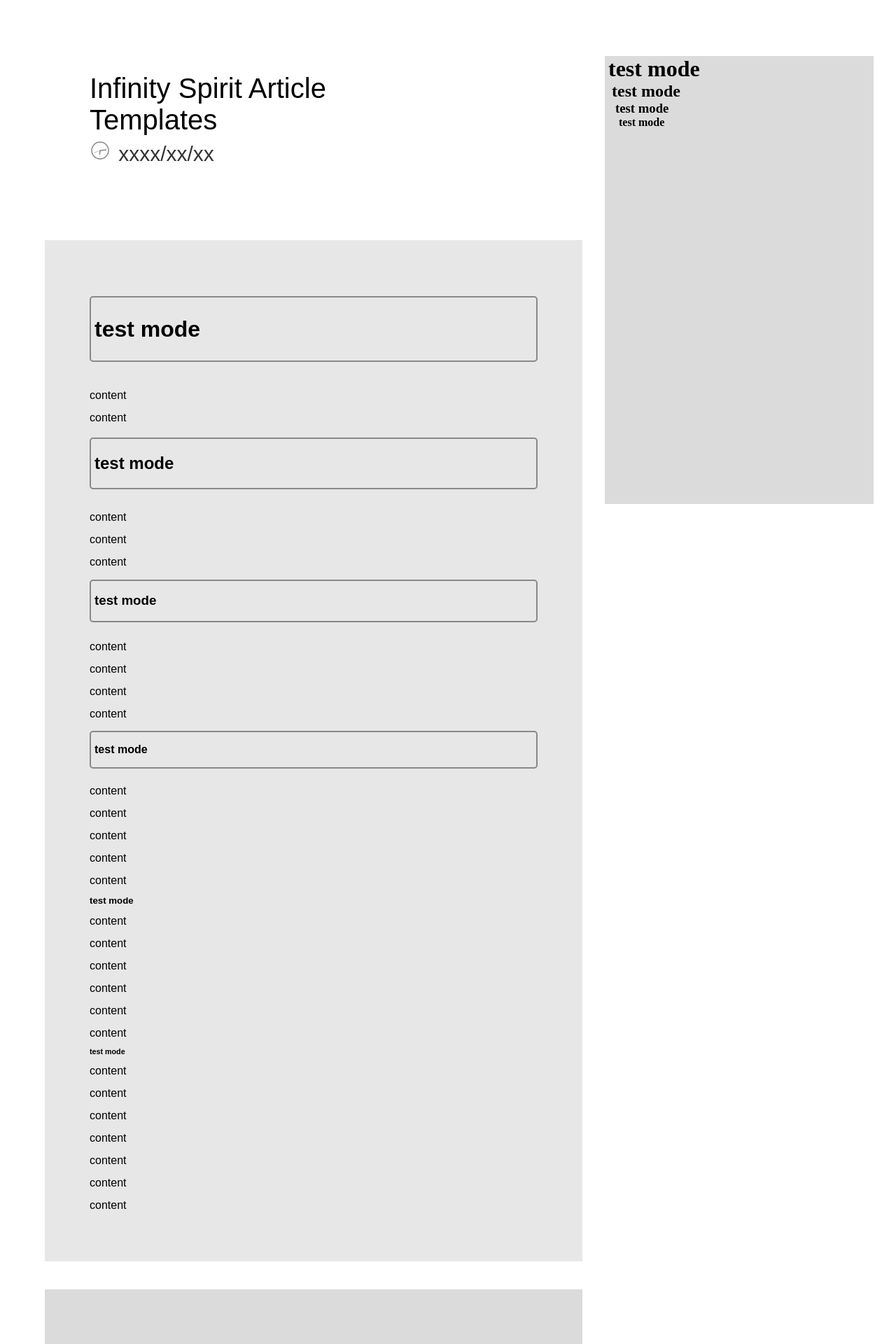
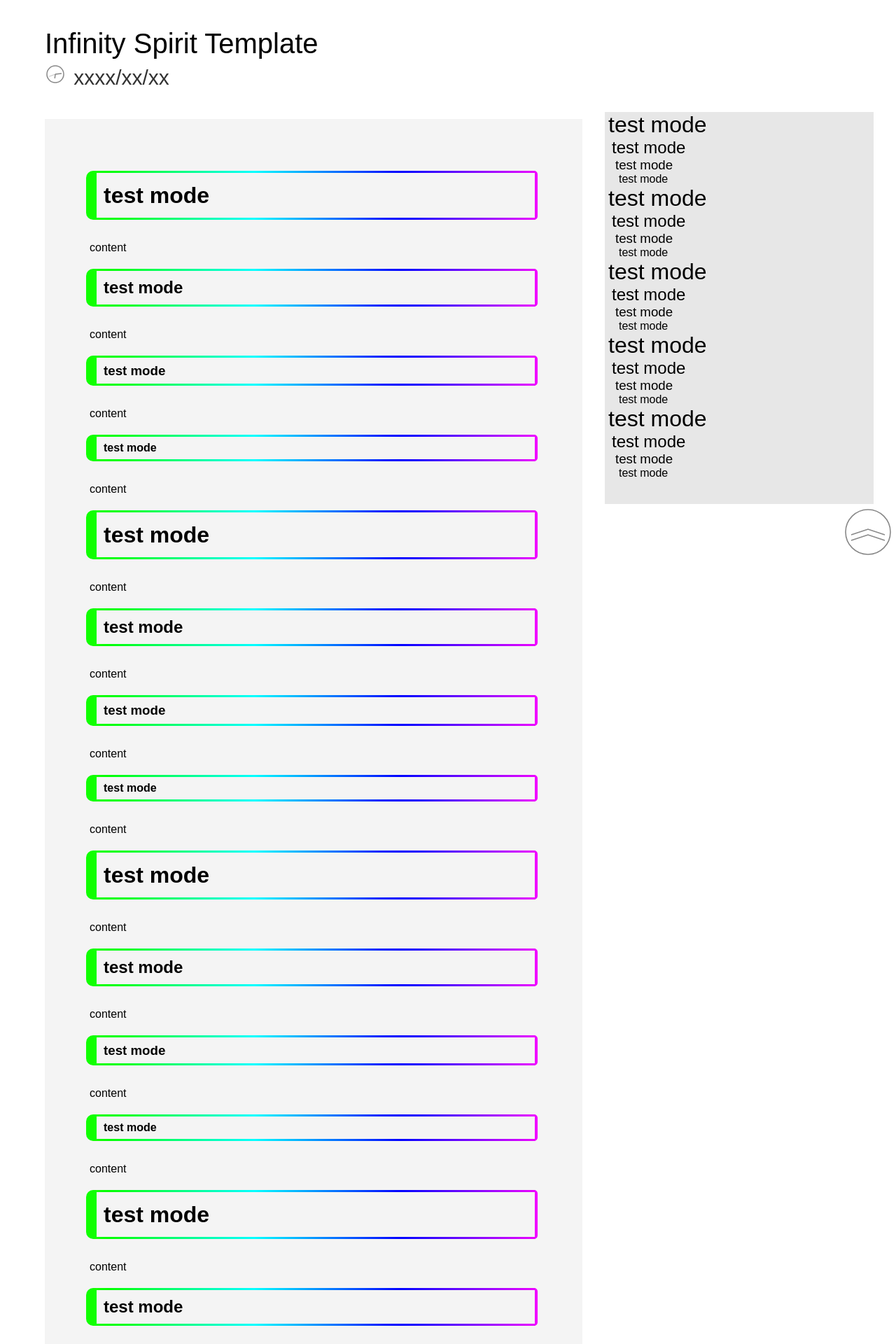
Before and after one commit to The-Infinitys/InfinitySpirit-blog, a Python web app: template InfinitySpirit/template/index.html in a window 1280 px wide. Shown: the top 1920 px of the page at 70% size. Run offline with Jinja, Linux system fonts and the light colour scheme; the template is opened without the code that fills it, so the values that code supplies are empty.

Commit message:
InfinitySpirit blogのアップデート

```diff
--- a/InfinitySpirit/__main__.py
+++ b/InfinitySpirit/__main__.py
@@ -11,7 +11,7 @@
         print("∞" * 9 + " made by The Infinity's" + "∞" * 9)
         print("∞" * 41)
 
-    if not os.path.isfile("InfinitySpirit.infinity"):
+    if not os.path.isfile("InfinitySpirit/InfinitySpirit.infinity"):
         print("InfinitySpirit Error: Invalid Current Directory")
         return 1
 
--- a/InfinitySpirit/template/index.html
+++ b/InfinitySpirit/template/index.html
@@ -3,16 +3,16 @@
   <head>
     <meta charset="UTF-8" />
     <meta name="viewport" content="width=device-width, initial-scale=1.0" />
-    <title><InfinitySpiritMetaTitle>test</InfinitySpiritMetaTitle></title>
+    <title>
+      <InfinitySpiritTitle>Infinity Spirit Template</InfinitySpiritTitle>
+    </title>
     <link rel="stylesheet" href="../../InfinitySpirit/template/style.css" />
     <script defer src="../../InfinitySpirit/template/script.js"></script>
   </head>
   <body>
     <div class="article-body">
       <div class="article-title">
-        <InfinitySpiritArticleTitle>
-          Infinity Spirit Article Templates
-        </InfinitySpiritArticleTitle>
+        <InfinitySpiritTitle>Infinity Spirit Template</InfinitySpiritTitle>
         <br />
         <svg
           class="clock-watch"
@@ -29,7 +29,7 @@
           </g>
           <g class="Infinity-clock_hands">
             <path d="M50 50,L50 20 Z" />
-            <path d="M50 50,L70 70 Z" />
+            <path d="M50 50,L60 60 Z" />
           </g>
         </svg>
         <InfinitySpiritDate>xxxx/xx/xx</InfinitySpiritDate>
@@ -38,41 +38,56 @@
         <InfinitySpiritContent>
           <h1>test mode</h1>
           <p>content</p>
+          <h2>test mode</h2>
+          <p>content</p>
+          <h3>test mode</h3>
+          <p>content</p>
+          <h4>test mode</h4>
+          <p>content</p>
+          <h1>test mode</h1>
           <p>content</p>
           <h2>test mode</h2>
           <p>content</p>
+          <h3>test mode</h3>
           <p>content</p>
+          <h4>test mode</h4>
+          <p>content</p>
+          <h1>test mode</h1>
+          <p>content</p>
+          <h2>test mode</h2>
           <p>content</p>
           <h3>test mode</h3>
           <p>content</p>
+          <h4>test mode</h4>
           <p>content</p>
+          <h1>test mode</h1>
           <p>content</p>
+          <h2>test mode</h2>
+          <p>content</p>
+          <h3>test mode</h3>
           <p>content</p>
           <h4>test mode</h4>
           <p>content</p>
+          <h1>test mode</h1>
           <p>content</p>
+          <h2>test mode</h2>
           <p>content</p>
+          <h3>test mode</h3>
           <p>content</p>
-          <p>content</p>
-          <h5>test mode</h5>
-          <p>content</p>
-          <p>content</p>
-          <p>content</p>
-          <p>content</p>
-          <p>content</p>
-          <p>content</p>
-          <h6>test mode</h6>
-          <p>content</p>
-          <p>content</p>
-          <p>content</p>
-          <p>content</p>
-          <p>content</p>
-          <p>content</p>
+          <h4>test mode</h4>
           <p>content</p>
         </InfinitySpiritContent>
       </div>
       <div class="article-index"></div>
-      <div class="articles-recommended"></div>
+      <div class="articles-recommended">
+        <button>
+          <img src="../../InfinitySpirit/template/image/loading.svg" alt="" />
+          <div>
+            <h1>THE INFINITYS BELIEVE THE INFINITY</h1>
+            <p>date:2024/07/07</p>
+          </div>
+        </button>
+      </div>
     </div>
   </body>
 </html>
--- a/InfinitySpirit/template/style.css
+++ b/InfinitySpirit/template/style.css
@@ -1,6 +1,10 @@
 * {
   margin: 0;
   padding: 0;
+}
+
+body {
+  background-color: var(--infinityspirit-back);
 }
 
 :root {
@@ -13,15 +17,27 @@
     --infinityspirit-back: black;
     --infinityspirit-text: white;
   }
+
+  a {
+    color: aqua;
+  }
 }
 
 .article-body {
   width: 100%;
   padding-top: 5vh;
-  background-color: var(--infinityspirit-back);
   color: var(--infinityspirit-text);
 }
 
+#go-top {
+  position: fixed;
+  bottom: 0;
+  right: 0;
+  width: 10vh;
+  height: 10vh;
+  background: none;
+  border: none;
+}
 
 .article-content {
   line-height: 2;
@@ -30,7 +46,12 @@
   margin-left: 5%;
   padding: 5%;
   height: auto;
-  background: color-mix(in srgb, var(--infinityspirit-back), #888 20%);
+  background:
+    color-mix(in srgb,
+      color-mix(in srgb,
+        var(--infinityspirit-back),
+        #888 10%),
+      transparent 10%);
   color: var(--infinityspirit-text);
 }
 
@@ -38,30 +59,59 @@
 .article-content h2,
 .article-content h3,
 .article-content h4 {
-  border: 2px solid #888;
+  line-height: 2;
+  padding-left: 10px;
+  margin: 10px 0 20px -5px;
+  border-radius: 10px 5px 5px 10px;
+  border-left: 15px solid;
+  animation: article-h-borders 5s linear infinite;
+}
+
+.article-content h5,
+.article-content h6,
+.article-content p {
+  font-weight: 500;
+}
+
+.article-content h1::before,
+.article-content h2::before,
+.article-content h3::before,
+.article-content h4::before,
+.article-content h1::after,
+.article-content h2::after,
+.article-content h3::after,
+.article-content h4::after {
+  background: linear-gradient(to right, #f00, #ff0, #0f0, #0ff, #00f, #f0f, #f00) 0 / 200%;
+  content: "";
+  display: block;
+  width: calc(100% + 12px);
   border-radius: 5px;
-  padding: 5px;
-  line-height: 2.5;
-  margin-top: 0.5em;
-  margin-bottom: 1em;
-  box-sizing: border-box;
+  height: 3px;
+  position: relative;
+  left: -11px;
+  animation: border-back-animation linear 5s infinite;
+}
+
+.article-content table {
+  border-collapse: collapse;
+  border: solid 2px var(--infinityspirit-text);
+}
+
+.article-content th,
+.article-content td {
+  border: solid 2px var(--infinityspirit-text);
 }
 
 .article-title {
   font-family: "Noto-Sans", Arial, Helvetica, sans-serif;
   text-wrap: wrap;
-  text-overflow: clip;
-  width: 50%;
+  width: 60vw;
   margin-left: 5%;
   margin-bottom: 5vh;
-  padding: 5%;
   height: auto;
+  text-wrap: wrap;
   font-size: 40px;
   box-sizing: border-box;
-}
-
-InfinitySpiritArticleTitle {
-  font-size: 40px;
 }
 
 .clock-watch {
@@ -79,25 +129,32 @@
   bottom: 10vh;
   left: 67.5vw;
   width: 30vw;
-  height: 80vh;
+  height: 70vh;
   margin-left: 1px;
-  background-color: color-mix(in srgb, var(--infinityspirit-back), #888 30%);
+  font-family: sans-serif;
+  overflow-x: hidden;
+  overflow-y: scroll;
+  background-color: color-mix(in srgb, #888, transparent 80%);
 }
 
 .article-index h1 {
   margin-left: 5px;
+  font-weight: 400;
 }
 
 .article-index h2 {
   margin-left: 10px;
+  font-weight: 400;
 }
 
 .article-index h3 {
   margin-left: 15px;
+  font-weight: 400;
 }
 
 .article-index h4 {
   margin-left: 20px;
+  font-weight: 400;
 }
 
 
@@ -161,4 +236,147 @@
   .articles-recommended {
     margin-top: 5vh;
   }
+
+  .articles-recommended>button>div h1,
+  .articles-recommended>button>div p {
+    font-size: 1.2vw;
+  }
+
 }
+
+.article-content h5,
+.article-content h6,
+.article-content p {
+  line-height: 2.5;
+}
+
+@keyframes article-h-borders {
+  0% {
+    border-left: 15px solid #f00;
+    border-right: 4px solid #0ff;
+  }
+
+  17% {
+    border-left: 15px solid #ff0;
+    border-right: 4px solid #00f;
+  }
+
+  33% {
+    border-left: 15px solid #0f0;
+    border-right: 4px solid #f0f;
+  }
+
+  50% {
+    border-left: 15px solid #0ff;
+    border-right: 4px solid #f00;
+  }
+
+  67% {
+    border-left: 15px solid #00f;
+    border-right: 4px solid #ff0;
+  }
+
+  83% {
+    border-left: 15px solid #f0f;
+    border-right: 4px solid #0f0;
+  }
+
+  100% {
+    border-left: 15px solid #f00;
+    border-right: 4px solid #0ff;
+  }
+}
+
+@keyframes border-back-animation {
+  0% {
+    background-position-x: 0%;
+  }
+
+  100% {
+    background-position-x: 200%;
+  }
+}
+
+.article-content h1,
+.article-content h2,
+.article-content h3,
+.article-content h4 {
+  line-height: 2;
+  padding-left: 10px;
+  margin: 10px 0 20px -5px;
+  border-radius: 10px 5px 5px 10px;
+  border-left: 15px solid;
+  animation: article-h-borders 5s linear infinite;
+}
+
+.article-content h5,
+.article-content h6,
+.article-content p {
+  font-weight: 500;
+}
+
+.article-content h1::before,
+.article-content h2::before,
+.article-content h3::before,
+.article-content h4::before,
+.article-content h1::after,
+.article-content h2::after,
+.article-content h3::after,
+.article-content h4::after {
+  background: linear-gradient(to right, #f00, #ff0, #0f0, #0ff, #00f, #f0f, #f00) 0 / 200%;
+  content: "";
+  display: block;
+  width: calc(100% + 12px);
+  border-radius: 5px;
+  height: 3px;
+  position: relative;
+  left: -11px;
+  animation: border-back-animation linear 5s infinite;
+}
+
+@keyframes article-h-borders {
+  0% {
+    border-left: 15px solid #f00;
+    border-right: 4px solid #0ff;
+  }
+
+  17% {
+    border-left: 15px solid #ff0;
+    border-right: 4px solid #00f;
+  }
+
+  33% {
+    border-left: 15px solid #0f0;
+    border-right: 4px solid #f0f;
+  }
+
+  50% {
+    border-left: 15px solid #0ff;
+    border-right: 4px solid #f00;
+  }
+
+  67% {
+    border-left: 15px solid #00f;
+    border-right: 4px solid #ff0;
+  }
+
+  83% {
+    border-left: 15px solid #f0f;
+    border-right: 4px solid #0f0;
+  }
+
+  100% {
+    border-left: 15px solid #f00;
+    border-right: 4px solid #0ff;
+  }
+}
+
+@keyframes border-back-animation {
+  0% {
+    background-position-x: 0%;
+  }
+
+  100% {
+    background-position-x: 200%;
+  }
+}
```
Also changed, not shown: other parts of InfinitySpirit/template/style.css (+25 -7 lines), InfinitySpirit/script/convert.py (+56 -19 lines), InfinitySpirit/template/script.js (+102 -48 lines), 1 other file.
